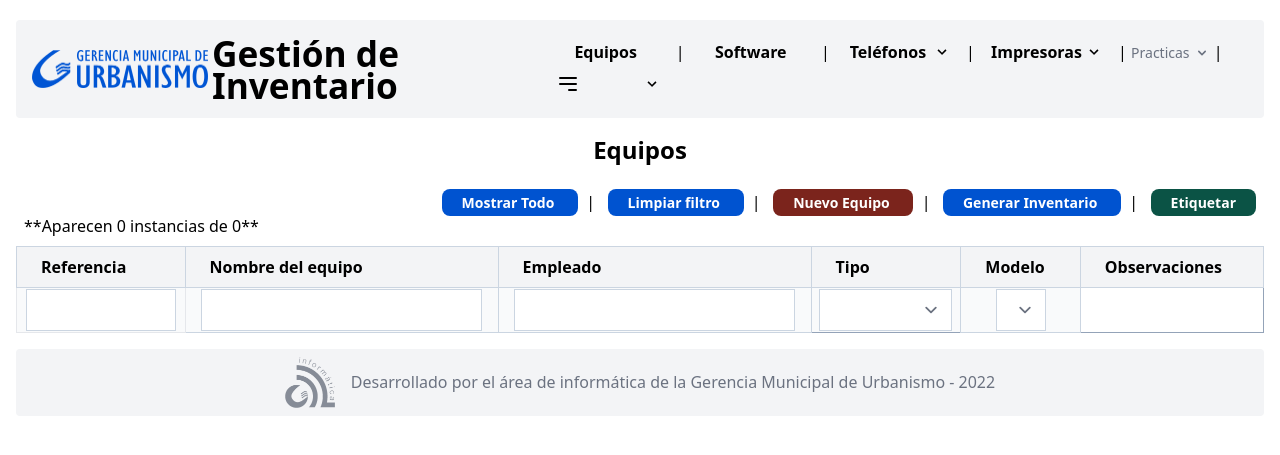
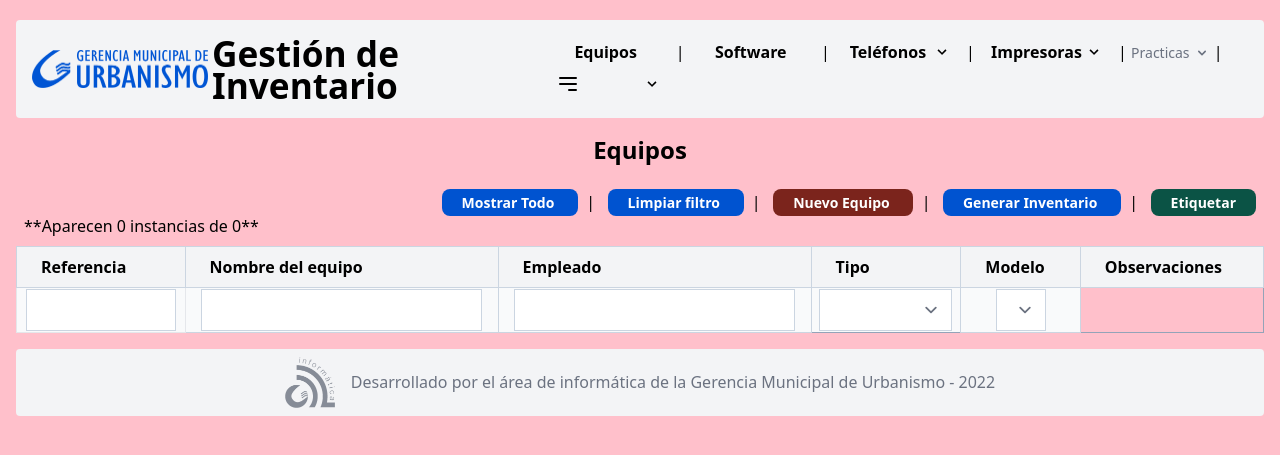
Before and after one commit to MiguelGutierrezParejo/inventario, a Laravel app: page / in a window 1280 px wide. Shown: the top 455 px of the page. Run offline with Laravel 8, Linux system fonts and the light colour scheme; a user stored in the database is signed in; data comes from the database, SQL or seed files in the repository; data that the repository does not hold is empty; style sheets or scripts are compiled from the project's sources.

Commit message:
fondo color rosa como antes para diferenciar

```diff
--- a/resources/views/components/layout.blade.php
+++ b/resources/views/components/layout.blade.php
@@ -15,7 +15,7 @@
     <title>Inventario</title>
 </head>
 
-<body class="antialiased">
+<body class="antialiased"  style="background-color: pink">
     <div class="container px-4 mx-auto">
         <header class="bg-gray-100 rounded py-4 px-4 mt-5 flex flex-row justify-between items-center">
         <a style="width:17%;" class="pr-1 font-semibold" href="/inventario/public/"><img src="/inventario/public/Gmu_trans_Horizontal.png" alt="GMU-Logo"></a>
```
